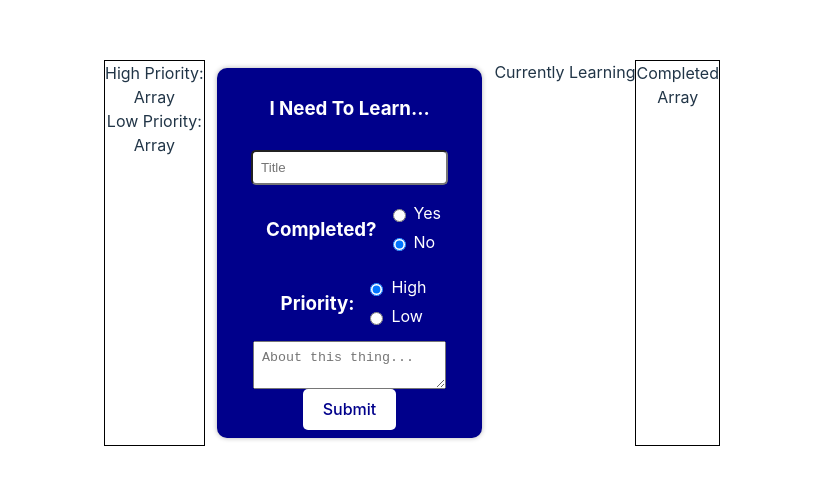
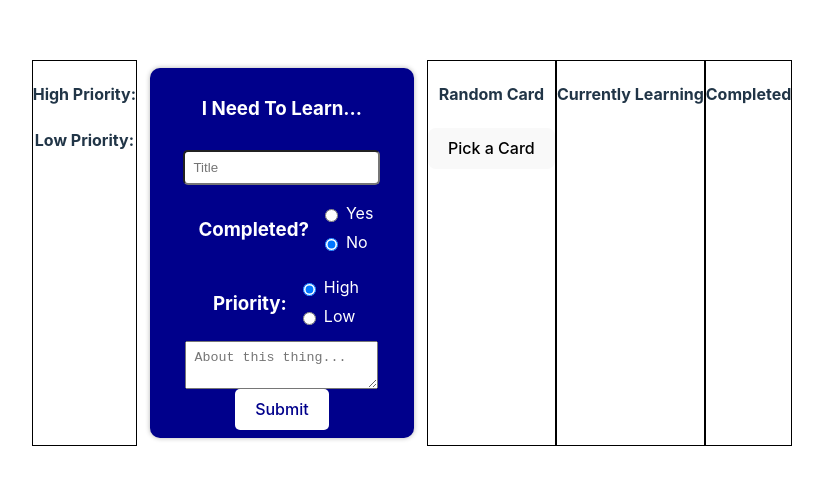
Before and after one commit to SuperHeavyBallet/ToLearnApp, a React (Vite) app in the folder ToLearnApp/: page / in a window 1280 px wide. Shown: the part 147-632 px from the top of the page, without its empty margins (228-1051 px from the left). Built offline with nearby package versions, Linux system fonts and the light colour scheme.

Commit message:
Fixed array displaying

```diff
--- a/ToLearnApp/src/assets/Card/card.jsx
+++ b/ToLearnApp/src/assets/Card/card.jsx
@@ -42,6 +42,10 @@ export default function Card( { timeCreated, cardCompleted, cardTitle, cardPrior
             setIsEditingTitle(false);
             onChangeTitle(title);
         }
+    }
+    function handleTitleBlur(event)
+    {
+        setIsEditingTitle(false);
     }
 
     function handleEditPriorityClick(event)
@@ -99,6 +103,7 @@ export default function Card( { timeCreated, cardCompleted, cardTitle, cardPrior
                         placeholder={title}
                         onChange={handleTitleChange}
                         onKeyDown={handleTitleSubmit}
+                        onBlur={handleTitleBlur}
                         autoFocus
                         />
                 ) : (
--- a/ToLearnApp/src/assets/CardArray.jsx/cardTitleArray.jsx
+++ b/ToLearnApp/src/assets/CardArray.jsx/cardTitleArray.jsx
@@ -1,7 +1,8 @@
 export default function CardTitleArray( {inputArray})
 {
+
     return(
-        <div>Array
+        <div>
              {inputArray.map((card) => (
                     <div key={card.id}>
                         <h4>{card.title}</h4>
--- a/ToLearnApp/src/assets/CreateNewCard/createNewCard.jsx
+++ b/ToLearnApp/src/assets/CreateNewCard/createNewCard.jsx
@@ -18,11 +18,14 @@ export default function CreateNewCard()
     const [ lowPriorityCards, setLowPriorityCards ] = useState([]);
     const [ completedCards, setCompletedCards ] = useState([]);
 
+    const [ randomCard, setRandomCard ] = useState({});
+
     useEffect(() => {
         getTime();
         sortPriorityCards();
         sortCompletedCards();
         changeCompletedStatus();
+        returnRandomCard();
     }, [cards]);
 
     function handleTitleChange(event){
@@ -97,6 +100,8 @@ export default function CreateNewCard()
         }
 
         sortPriorityCards();
+        console.log("Low" + lowPriorityCards);
+        console.log("High" + highPriorityCards)
     }
     {/* Callback Functions on Cards Already Made */}
     function changeCompletedStatus(cardId, card){
@@ -129,15 +134,28 @@ export default function CreateNewCard()
         setCards(prevCards => prevCards.filter(card => card.id !== cardId));
     }
 
+    function returnRandomCard(event){
+
+        const randomNumber = Math.random(0, completedCards.length);
+        const randomCardPick = completedCards[randomNumber];
+
+
+        setRandomCard(randomCardPick);
+        console.log(randomCardPick);
+
+
+    }
+
 
     return (
         <div className={styles.wholePage}>
 
             {/* Priority List*/}
             <div className={styles.listOfCards}>
-                High Priority:
+                <h4>High Priority:</h4>
+
                 <CardTitleArray inputArray={highPriorityCards}/>
-                Low Priority:
+                <h4>Low Priority:</h4>
                 <CardTitleArray inputArray={lowPriorityCards}/>
             </div>
 
@@ -237,14 +255,24 @@ export default function CreateNewCard()
                         />
                     ))}
                 </div>
+
+        {/* Return Random Card*/}
+        <div className={styles.completedCardList}>
+        <div>
+            <h4>Random Card</h4>
+        </div>
+            <button onClick={returnRandomCard}>Pick a Card</button>
+
+
+        </div>
         {/* Currently Learning List*/}
-        <div>
-            Currently Learning
+        <div className={styles.completedCardList}>
+            <h4>Currently Learning</h4>
         </div>
 
         {/* Completed Card List*/}
         <div className={styles.completedCardList}>
-            Completed
+            <h4>Completed</h4>
             {/*All Cards */}
             <CardTitleArray inputArray={completedCards}/>
         </div>
```
Also changed, not shown: ToLearnApp/src/assets/CardArray.jsx/cardTitleArray.module.css (added).
